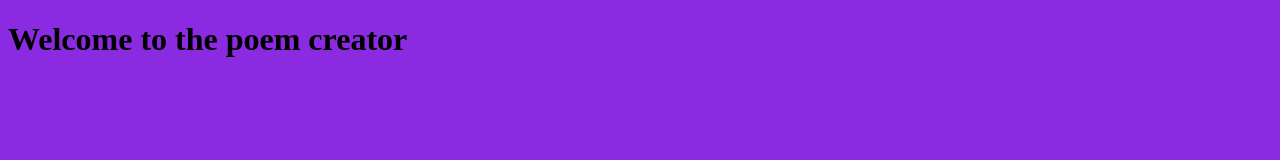
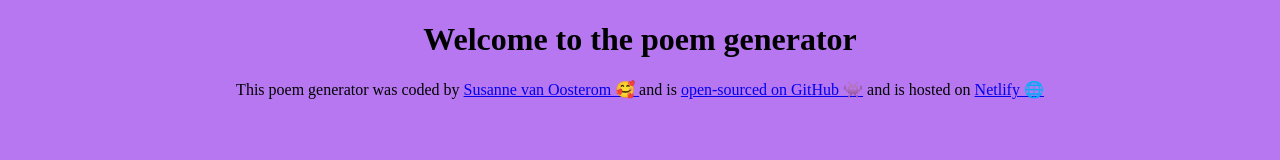
Before and after one commit to Santje777/french-poem-generator, a plain HTML site: page index.html in a window 1280 px wide. Drawn offline with Linux system fonts and the light colour scheme.

Commit message:
Footer added

```diff
--- a/index.html
+++ b/index.html
@@ -7,7 +7,26 @@
     <title>Poem generator</title>
   </head>
   <body>
-    <h1>Welcome to the poem creator</h1>
+    <h1>Welcome to the poem generator</h1>
+
+    <footer>
+      This poem generator was coded by
+      <a href="https://github.com/Santje777" target="_blank">
+        Susanne van Oosterom 🥰
+      </a>
+      and is
+      <a
+        href="https://github.com/Santje777/french-poem-generator"
+        target="_blank"
+      >
+        open-sourced on GitHub 👾</a
+      >
+      and is hosted on
+      <a href="https://susannespoemgenerator.netlify.app/" target="_blank"
+        >Netlify 🌐</a
+      >
+    </footer>
+
     <script src="src/index.js"></script>
   </body>
 </html>
--- a/src/style.css
+++ b/src/style.css
@@ -1,3 +1,4 @@
 body {
-  background-color: blueviolet;
+  background-color: rgb(182, 119, 241);
+  text-align: center;
 }
```
